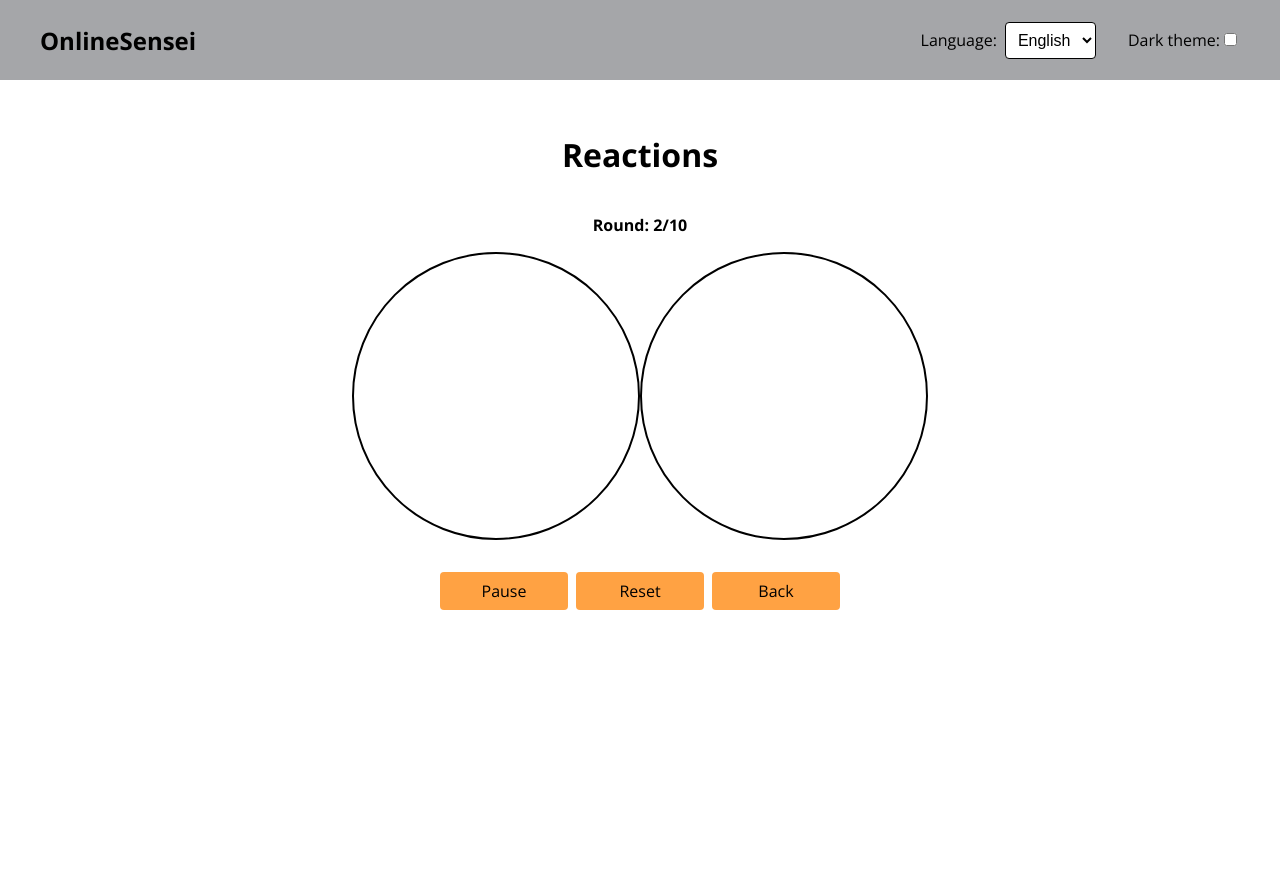
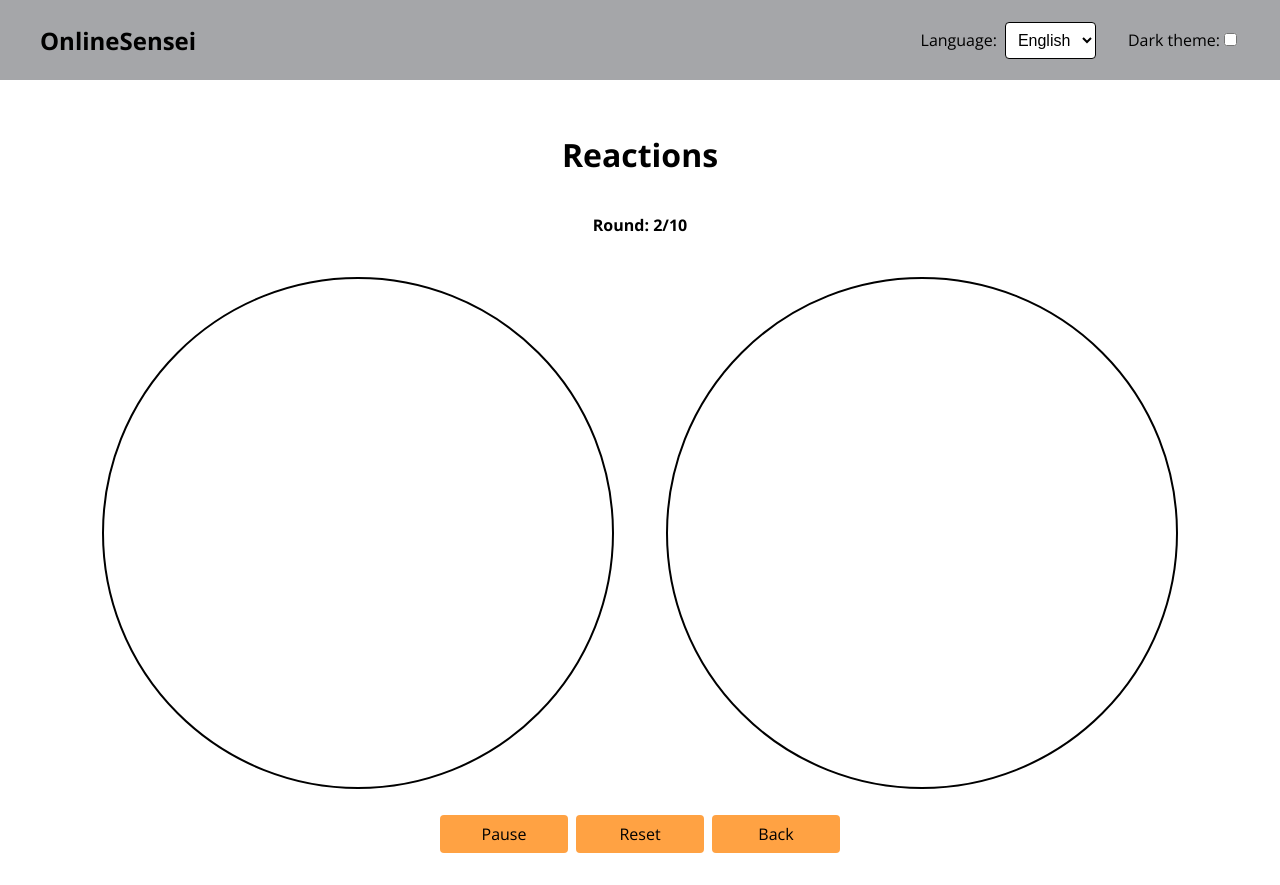
Before and after one commit to kotliluk/online-sensei, a React (Create React App) app: page /reactions/set-up in a window 1280 px wide. Both pictures are taken after a click on the button "Start". Before the commit the page ends 800 px from the top, so only its background shows below. Built offline with nearby package versions, Linux system fonts and the light colour scheme.

Commit message:
Add signal-box resizing.

```diff
--- a/src/components/reactionsPage/playReactionsScreen/PlayReactionsScreen.scss
+++ b/src/components/reactionsPage/playReactionsScreen/PlayReactionsScreen.scss
@@ -6,6 +6,12 @@
 .play-reactions {
   @include app-screen();
 
+  // resets side padding to zero
+  @media all {
+    padding-left: 0;
+    padding-right: 0;
+  }
+
   & > p {
     font-weight: bold;
   }
@@ -13,7 +19,7 @@
   .signal-boxes {
     display: flex;
     flex-direction: row;
-    justify-content: space-around;
+    justify-content: center;
     flex-wrap: wrap;
 
     .signal-box {
@@ -21,40 +27,34 @@
       font-size: $text-huge;
       font-weight: bold;
 
-      margin-bottom: 2rem;
-
       border: 2px solid $black;
       border-radius: 50%;
       background-color: transparent;
+    }
 
-      &:only-child {
-        width: $screen-content-width-small-device;
-        height: $screen-content-width-small-device;
+    &.boxes-1 {
+      .signal-box {
+        margin: 4vmin;
+        width: 80vmin;
+        height: 80vmin;
+      }
+    }
 
-        @include medium-device {
-          width: $screen-content-width-medium-device;
-          height: $screen-content-width-medium-device;
-        }
+    &.boxes-2 {
+      .signal-box {
+        margin: 2vmax;
+        width: 40vmax;
+        height: 40vmax;
+        max-width: 80vmin;
+        max-height: 80vmin;
+      }
+    }
 
-        @include large-device {
-          width: $screen-content-width-large-device;
-          height: $screen-content-width-large-device;
-        }
-      }
-
-      &:not(:only-child) {
-        width: calc(#{$screen-content-width-small-device} * 0.45);
-        height: calc(#{$screen-content-width-small-device} * 0.45);
-
-        @include medium-device {
-          width: calc(#{$screen-content-width-medium-device} * 0.45);
-          height: calc(#{$screen-content-width-medium-device} * 0.45);
-        }
-
-        @include large-device {
-          width: calc(#{$screen-content-width-large-device} * 0.45);
-          height: calc(#{$screen-content-width-large-device} * 0.45);
-        }
+    &.boxes-3, &.boxes-4 {
+      .signal-box {
+        margin: 2vmin;
+        width: 40vmin;
+        height: 40vmin;
       }
     }
   }
--- a/src/components/reactionsPage/playReactionsScreen/PlayReactionsScreen.tsx
+++ b/src/components/reactionsPage/playReactionsScreen/PlayReactionsScreen.tsx
@@ -117,8 +117,7 @@ export const PlayReactionsScreen = (): JSX.Element | null => {
         {round === rounds && `${ct.finished}!`}
       </p>
 
-      {/* TODO - 2 boxy - na mobilu pod sebe, na PC dat mezi ne mezeru */}
-      <div className='signal-boxes'>
+      <div className={`signal-boxes boxes-${signalCount}`}>
         {signalColors.slice(0, signalCount).map((color, i) => (
           <div
             key={i}
```
